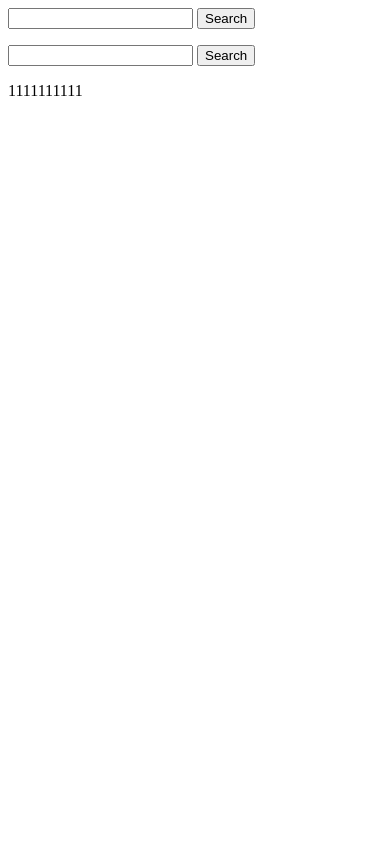
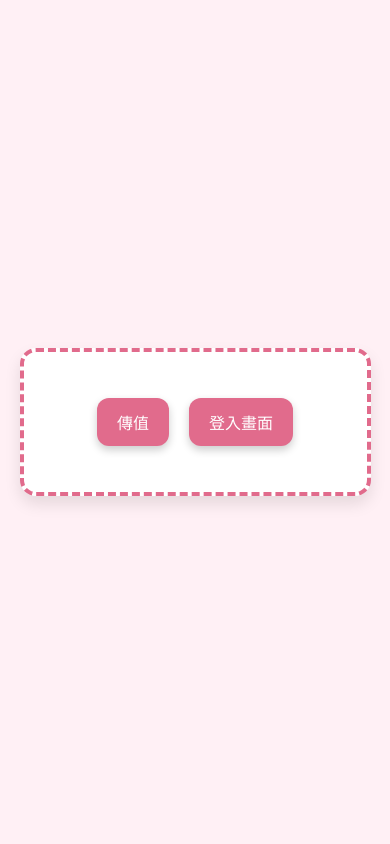
Before and after one commit to cc21723/PHP-course-operation, a PHP site: page / in a window 390 px wide. Run offline with PHP 8.4, Linux system fonts and the light colour scheme.

Commit message:
GET POST 練習

```diff
--- a/index.php
+++ b/index.php
@@ -1,9 +1,90 @@
-<form action="?" method="get">
-    <input type="text" name="search">
-    <input type="submit" value="Search">
-</form>
-<form action="?" method="post">
-    <input type="text" name="search">
-    <input type="submit" value="Search">
-</form>
-1111111111
+<!DOCTYPE html>
+<html lang="en">
+
+<head>
+    <meta charset="UTF-8">
+    <meta name="viewport" content="width=device-width, initial-scale=1.0">
+    <title>程式基礎</title>
+    <link href="https://fonts.googleapis.com/css2?family=Patrick+Hand&display=swap" rel="stylesheet">
+    <style>
+        * {
+            box-sizing: border-box;
+        }
+
+        body {
+            margin: 0;
+            padding: 0;
+            font-family: 'Patrick Hand', cursive;
+            background-color: #fff0f5;
+            display: flex;
+            justify-content: center;
+            align-items: center;
+            min-height: 100vh;
+        }
+
+        .container {
+            width: 90%;
+            max-width: 960px;
+            background-color: #fff;
+            border-radius: 16px;
+            padding: 30px 20px;
+            box-shadow: 0 8px 16px rgba(0, 0, 0, 0.1);
+            border: 4px dashed #E16B8C;
+            text-align: center;
+        }
+
+        h1 {
+            color: #E16B8C;
+            font-size: 2.5em;
+            margin-bottom: 30px;
+        }
+
+        ul {
+            list-style: none;
+            padding: 0;
+            display: flex;
+            flex-wrap: wrap;
+            justify-content: center;
+            gap: 20px;
+        }
+
+        li a {
+            display: inline-block;
+            padding: 15px 25px;
+            background-color: #E16B8C;
+            color: white;
+            text-decoration: none;
+            border-radius: 12px;
+            font-size: 1.2em;
+            box-shadow: 0 4px 8px rgba(0, 0, 0, 0.2);
+            transition: transform 0.2s ease, background-color 0.3s ease;
+        }
+
+        li a:hover {
+            background-color: #c05574;
+            transform: scale(1.05);
+        }
+
+        @media (max-width: 600px) {
+            h1 {
+                font-size: 2em;
+            }
+
+            li a {
+                font-size: 1em;
+                padding: 12px 20px;
+            }
+        }
+    </style>
+</head>
+
+<body>
+    <div class="container">
+        <ul>
+            <li><a href="./GetPost/bmi-input.php">傳值</a></li>
+            <li><a href="./GetPost/login.php">登入畫面</a></li>
+        </ul>
+    </div>
+</body>
+
+</html>
```
Also changed, not shown: GetPost/bmi-ans.php (added, +112 -0 lines), GetPost/bmi-input.php (added, +103 -0 lines), GetPost/check.php (added, +9 -0 lines), GetPost/login.php (added, +30 -0 lines).
